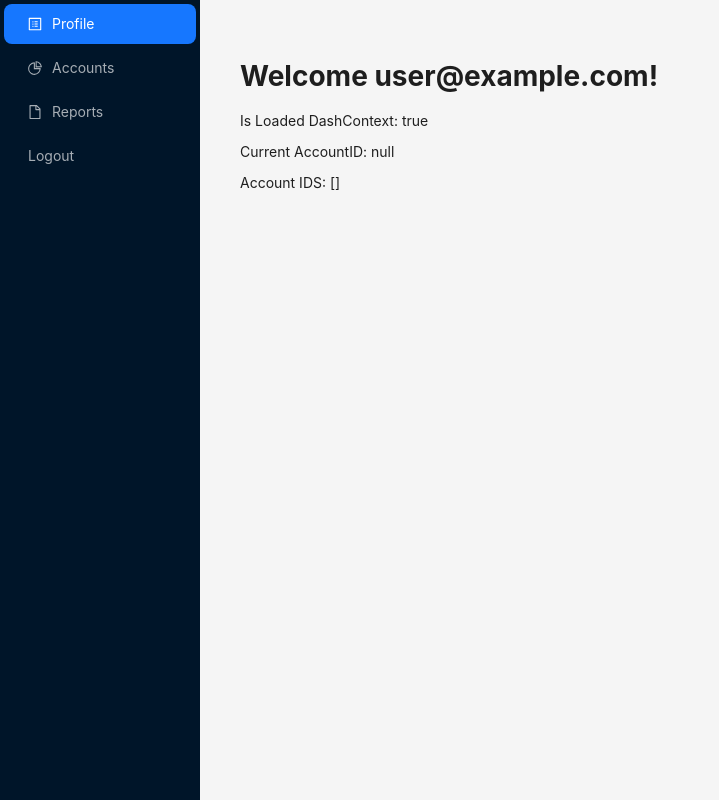
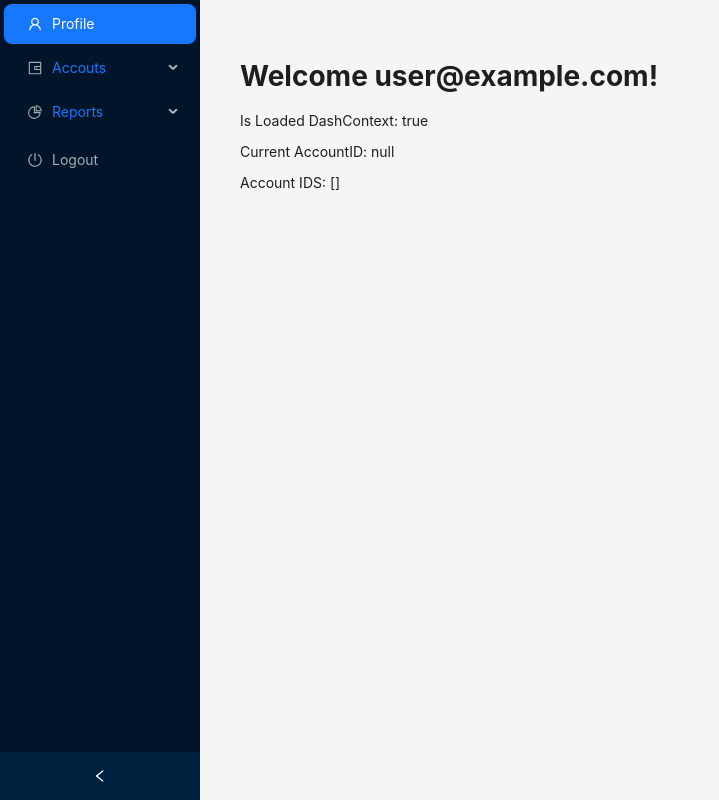
Before and after one commit to diankartsakov/financial-tracker, a React (Create React App) app: page /dashboard in a window 1280 px wide. Shown: the whole page, without its empty margins (0-719 px from the left). Built offline with nearby package versions, Linux system fonts and the light colour scheme; no server answers; the database is empty; sample sign-in values are in the browser's storage.

Commit message:
remove old dashboard, implement new with collapse

```diff
--- /dev/null
+++ b/src/components/dashboardMenu/DashboardMenu.js
@@ -0,0 +1,71 @@
+import { useState } from "react";
+import { useNavigate, Link } from "react-router-dom";
+import { logout } from "../../services/firebaseAuthenticationManager";
+import {
+    PieChartOutlined,
+    WalletOutlined,
+    UserOutlined,
+    PoweroffOutlined
+} from '@ant-design/icons';
+
+import { Layout, Menu, Typography} from 'antd';
+
+const { Sider } = Layout;
+
+export default function DashboardMenu() {
+    const [collapsed, setCollapsed] = useState(false);
+
+    const navigate = useNavigate();
+
+    function getItem(
+        label,
+        key,
+        icon,
+        children,
+      ) {
+        return {
+          key,
+          icon,
+          children,
+          label,
+        };
+      }
+
+    const handleOnClickLogout = () => {
+        logout()
+            .then(() => navigate("/home"))
+            .catch((error) => {
+                console.log(error);
+            });
+    }
+
+    const items = [
+        getItem(<Link to="">Profile</Link>, '1', <UserOutlined />),
+        getItem(<Link to="accounts"  component={Typography.Link}>Accouts</Link>, '2', <WalletOutlined />, [
+            getItem('savings', '2.1'),
+            getItem('acc', '2.2'),
+            getItem('holidays', '2.3'),
+        ]),
+        getItem(<Link to="reports">Reports</Link>, '3', <PieChartOutlined />, [
+          getItem('Tom', '3.1'),
+          getItem('Bill', '3.2'),
+          getItem('Alex', '3.3'),
+        ]),
+    ];
+
+    const logoutItem = [
+        getItem(
+        <Link to="/home" onClick={handleOnClickLogout}>Logout</Link>,
+        "Logout",
+        <PoweroffOutlined />,
+        )]
+
+
+
+    return (
+        <Sider collapsible collapsed={collapsed} onCollapse={(value) => setCollapsed(value)}>
+            <Menu theme="dark" defaultSelectedKeys={['1']} mode="inline" items={items} />
+            <Menu theme="dark" mode="inline" items={logoutItem} />
+        </Sider>
+    );
+}
--- a/src/components/menu/DashboardMenu.js
+++ /dev/null
@@ -1,39 +0,0 @@
-import { Menu } from "antd";
-import { logout } from "../../services/firebaseAuthenticationManager";
-import {
-    ProfileOutlined,
-    PieChartOutlined,
-    FileOutlined,
-} from "@ant-design/icons";
-import { useNavigate, Link } from "react-router-dom";
-
-export default function DashboardMenu() {
-    const navigate = useNavigate();
-    const handleOnClickLogout = () => {
-        logout()
-            .then(() => navigate("/home"))
-            .catch((error) => {
-                console.log(error);
-            });
-    }
-
-    return (
-        <>
-            <div className="logo" />
-            <Menu theme="dark" defaultSelectedKeys={["1"]} mode="inline">
-                <Menu.Item key="1" icon={<ProfileOutlined />}>
-                    <Link to="">Profile</Link>
-                </Menu.Item>
-                <Menu.Item key="2" icon={<PieChartOutlined />}>
-                    <Link to="accounts">Accounts</Link>
-                </Menu.Item>
-                <Menu.Item key="3" icon={<FileOutlined />}>
-                    <Link to="reports">Reports</Link>
-                </Menu.Item>
-                <Menu.Item key="4" onClick={handleOnClickLogout}>
-                    Logout
-                </Menu.Item>
-            </Menu>
-        </>
-    )
-}
--- a/src/pages/dashboardPage/DashboardPage.js
+++ b/src/pages/dashboardPage/DashboardPage.js
@@ -4,9 +4,9 @@ import { Layout } from "antd";
 import { useDash } from "./DashboardProvider";
 import { useAuth } from "../../firebase/auth";
 import { getUserAccounts, getUserAccountsFullInfo } from "../../services/firebaseFirestoreAccounts";
-import DashboardMenu from "../../components/menu/DashboardMenu";
+import DashboardMenu2 from "../../components/dashboardMenu/DashboardMenu";
 
-const { Sider, Content } = Layout;
+const { Content } = Layout;
 
 export default function DashboardPage() {
     const { authUser: {uid} } = useAuth();
@@ -46,9 +46,10 @@ export default function DashboardPage() {
     return (
         <>
             <Layout style={{ minHeight: "100vh" }}>
-                <Sider>
+                {/* <Sider>
                         <DashboardMenu/>
-                </Sider>
+                </Sider> */}
+                <DashboardMenu2></DashboardMenu2>
                 <Layout className="site-layout">
                     <Content style={{ margin: "16px" }}>
                     <div
```
